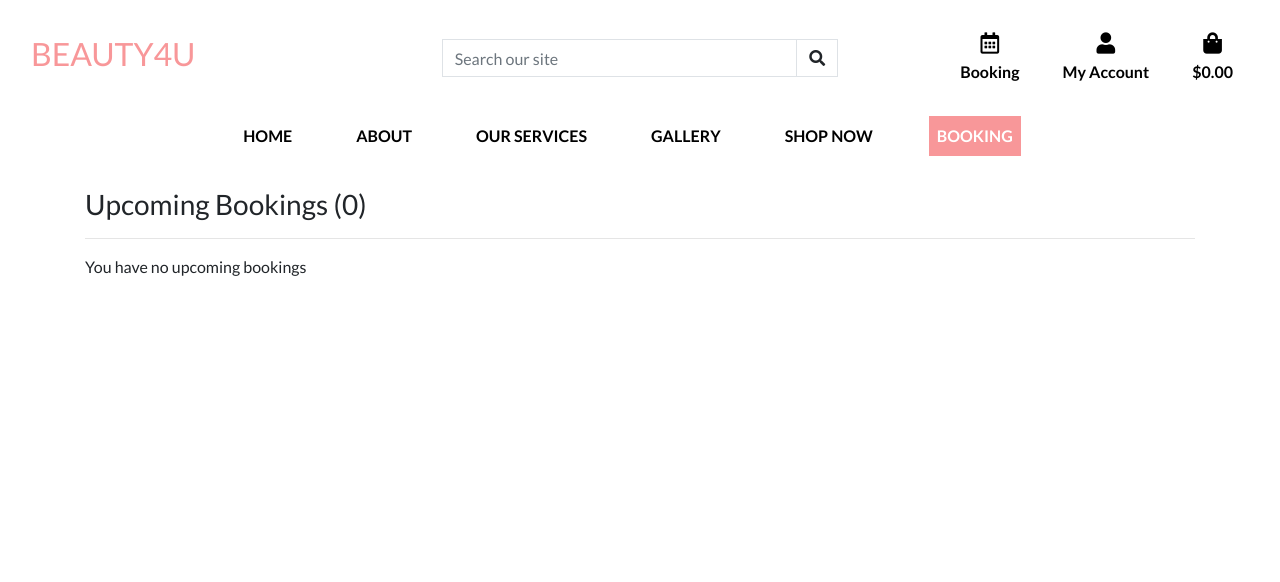
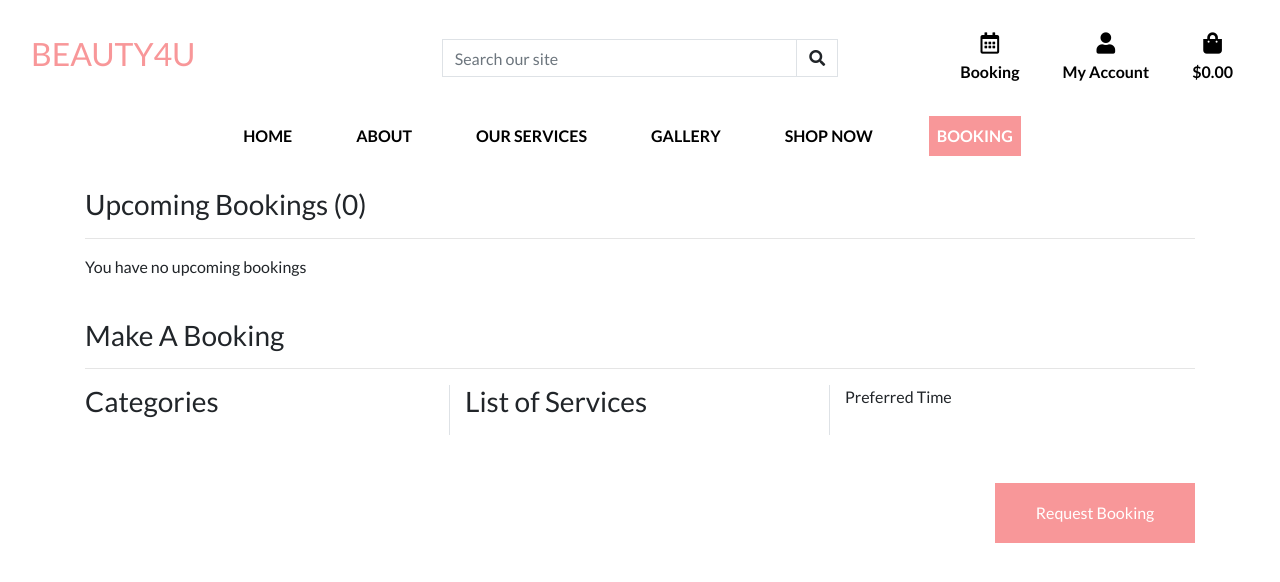
Before and after one commit to Code-Institute-Submissions/beauty4u, a Django app: page /booking/ in a window 1280 px wide. Shown: the top 582 px of the page. Run offline with Django 3.2, Linux system fonts and the light colour scheme; the visitor is signed in with stand-in values (Sample User, id 1); data comes from the database, SQL or seed files in the repository; data that the repository does not hold is empty; some libraries are stand-ins or nearby versions.

Commit message:
added booking widget structure - booking ctaegory and service filtering added

```diff
--- a/booking/templates/booking/booking.html
+++ b/booking/templates/booking/booking.html
@@ -30,4 +30,41 @@
         </div>
     </div>
 </div>
+
+<!--Booking Widget-->
+<div class="container mt-4">
+    <div class="row">
+        <div class="col-12">
+        <h3>Make A Booking</h3>
+        <hr/>
+
+        </div>
+ </div>
+ <div class="row">
+<div class="col-4 border-right">
+    <div><h3>Categories</h3></div>
+    <ul class="list-unstyled">
+        {% for category in categories %}
+        <a href="?service_type={{ forloop.counter }}"><li class="p-3 booking-list-item">{{ category.name }}</li></a>
+        {% endfor %}
+    </ul>
+</div>
+<div class="col-4 border-right">
+    <div><h3>List of Services</h3></div>
+    <ul class="list-unstyled">
+        {% for service in services %}
+        <a href="?service={{ forloop.counter }}"><li class="p-3 booking-list-item">{{ service.name }}</li></a>
+        {% endfor %}
+    </ul>
+</div>
+<div class="col-4">Preferred Time</div>
+ </div>
+<!--Request Booking-->
+<div class="row">
+<div class="col-12 mt-5 text-center">
+<div class="ml-auto request-a-booking-btn">Request Booking</div>
+</div>
+</div>
+
+</div>
 {% endblock %}
--- a/booking/views.py
+++ b/booking/views.py
@@ -1,29 +1,45 @@
 from django.shortcuts import render, get_object_or_404, redirect, reverse
 from django.contrib.auth.decorators import login_required
 from django.db.models import Q
-from .models import Bookings
+from .models import Bookings, Service_Category, Services
 
 """ Login Required to view this app - if not logged in - redirect to login"""
 @login_required(login_url='/accounts/login/')
 # Create your views here.
 def booking (request):
+    service_type = 1
+    if request.GET:
+        if 'service_type' in request.GET:
+            if request.GET['service_type'].isnumeric():
+                service_type = request.GET['service_type']
+            if not service_type:
+                return redirect(reverse('booking'))
+
+
 
     username = request.user.username
     bookings = Bookings.objects.all()
-
-    new_booking = Bookings(username="dkoneill", customer_name="David O Neill", service="Blow Dry", time="3pm")
-    new_booking.save()
+    categories = Service_Category.objects.all()
+    services = Services.objects.all()
 
     if not request.user.is_authenticated:
         return redirect(reverse('accounts/login'))
 
-
+    # Filer bookings based on logged in username
     queries = Q(username__icontains= request.user.username)
     bookings = bookings.filter(queries)
+    services = Services.objects.filter(service_category=service_type)
 
+    service_type_start = 1
+
+
+    """ Treat list of services to display as queries """
 
     context =  {
         'bookings': bookings,
-        'username': username
+        'categories': categories,
+        'username': username,
+        'services': services,
+        'service_type_start': service_type_start
     }
     return render(request, 'booking/booking.html', context)
--- a/static/css/base.css
+++ b/static/css/base.css
@@ -6,6 +6,7 @@ Index
 2. Nav Links
 3. Home page
 4. Products
+5. Booking
 
 */
 
@@ -13,6 +14,11 @@ Index
 
 html {
 height: 100%;
+}
+
+a, a:hover{
+  color: inherit;
+  text-decoration: none;
 }
 
 body {
@@ -29,6 +35,10 @@ height: 100%;
 color:#fff;
 }
 
+.border-right  {
+
+  border-right: 1px solid grey;
+}
 
 /* 2. Nav  ------- */
 
@@ -95,14 +105,23 @@ color: #fff;
 line-height: 30px;
 }
 
+/* 5. Booking ------- */
 
-.message-container {
-margin-top: 164px !important;
-
+.booking-list-item {
+  border: 1px solid grey;
+  margin-top: 10px;
+  margin-bottom: 10px;
+  border-radius: 5px;
+  text-align: center;
 }
 
-
-
+.request-a-booking-btn {
+height: 60px;
+width: 200px;
+background-color: #F89799;
+line-height: 60px;
+color: #fff;
+}
 
 
 @media (min-width: 1200px) {
```
Also changed, not shown: templates/allauth/account/login.html (+8 -0 lines), templates/allauth/account/logout.html (+9 -0 lines).
